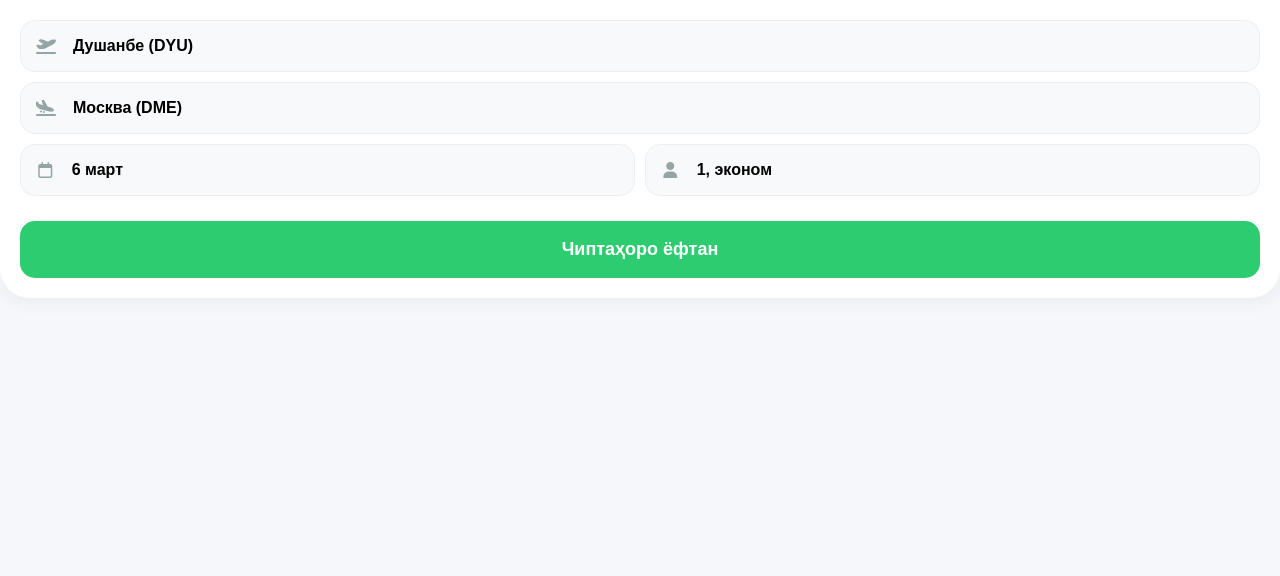
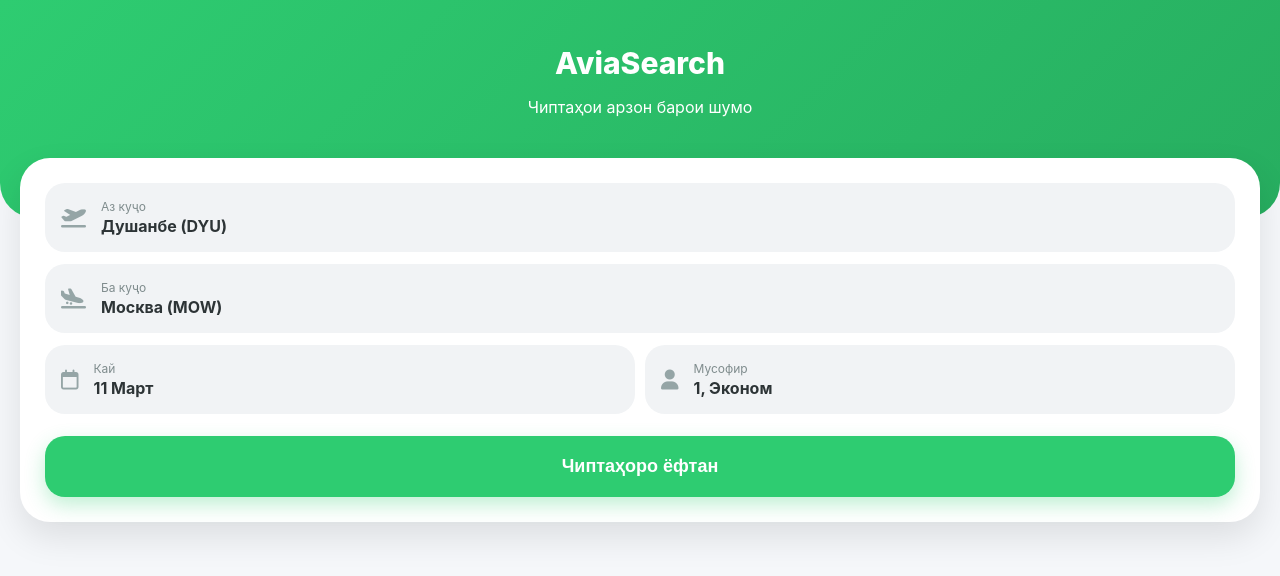
Before and after one commit to OSON-SAVDO/my-travel-app, a Flask app: page / in a window 1280 px wide. Shown: the top 576 px of the page. Run offline with Flask 3, Linux system fonts and the light colour scheme.

Commit message:
Update index.html

```diff
--- a/templates/index.html
+++ b/templates/index.html
@@ -7,94 +7,149 @@
     <link href="https://cdnjs.cloudflare.com/ajax/libs/font-awesome/6.0.0/css/all.min.css" rel="stylesheet">
     <style>
         :root { --main: #2ecc71; --bg: #f5f7fa; --text: #2d3436; }
-        body { font-family: -apple-system, BlinkMacSystemFont, sans-serif; background: var(--bg); margin: 0; color: var(--text); }
+        body { font-family: -apple-system, sans-serif; background: var(--bg); margin: 0; padding-bottom: 20px; color: var(--text); }
 
-        /* Сарлавҳа ва Ҷустуҷӯ (сонияи 0:01) */
-        .header-search { background: white; padding: 20px; border-radius: 0 0 30px 30px; box-shadow: 0 4px 20px rgba(0,0,0,0.05); }
-        .input-box { background: #f8f9fa; padding: 15px; border-radius: 15px; margin-bottom: 10px; display: flex; align-items: center; border: 1px solid #eee; }
-        .input-box i { color: #95a5a6; margin-right: 15px; width: 20px; text-align: center; }
-        .input-box input { border: none; background: transparent; width: 100%; font-size: 16px; font-weight: 600; outline: none; }
+        .header { background: linear-gradient(135deg, #2ecc71, #27ae60); padding: 45px 20px 85px 20px; border-radius: 0 0 35px 35px; color: white; text-align: center; }
+        .header h1 { margin: 0; font-size: 30px; font-weight: 800; }
 
-        .row { display: flex; gap: 10px; margin-bottom: 15px; }
-        .btn-find { background: var(--main); color: white; border: none; width: 100%; padding: 18px; border-radius: 15px; font-size: 18px; font-weight: 800; cursor: pointer; }
+        .search-card { background: white; margin: -60px 20px 20px 20px; padding: 25px; border-radius: 30px; box-shadow: 0 15px 35px rgba(0,0,0,0.1); }
+        .row-input { background: #f1f3f5; padding: 16px; border-radius: 20px; margin-bottom: 12px; display: flex; align-items: center; cursor: pointer; transition: 0.2s; }
+        .row-input:active { background: #e9ecef; }
+        .row-input i { color: #95a5a6; margin-right: 15px; font-size: 20px; }
+        .row-input div { display: flex; flex-direction: column; }
+        .label { font-size: 12px; color: #7f8c8d; margin-bottom: 2px; }
+        .value { font-size: 16px; font-weight: 700; }
 
-        /* Натиҷаҳои ҷустуҷӯ (сонияи 0:13) */
-        .results-header { background: var(--main); color: white; padding: 20px; margin: 15px; border-radius: 20px; display: flex; justify-content: space-between; align-items: center; }
+        .btn-main { background: var(--main); color: white; border: none; width: 100%; padding: 20px; border-radius: 20px; font-size: 18px; font-weight: 800; cursor: pointer; box-shadow: 0 8px 20px rgba(46, 204, 113, 0.3); margin-top: 10px; }
 
-        /* Карти чипта (сонияи 0:19) */
-        .ticket { background: white; margin: 15px; padding: 20px; border-radius: 25px; box-shadow: 0 10px 25px rgba(0,0,0,0.03); }
-        .t-price { font-size: 22px; font-weight: 900; margin-bottom: 15px; display: block; }
-        .t-main { display: flex; justify-content: space-between; align-items: center; }
-        .t-time { font-size: 20px; font-weight: 800; }
-        .t-city { font-size: 13px; color: #95a5a6; font-weight: 600; margin-top: 3px; }
-        .t-route { flex-grow: 1; text-align: center; margin: 0 15px; position: relative; }
-        .t-duration { font-size: 11px; color: var(--main); font-weight: bold; margin-bottom: 5px; }
-        .t-line { border-top: 2px solid #eee; width: 100%; display: block; }
+        /* Модалҳо */
+        .full-modal { position: fixed; top: 0; left: 0; width: 100%; height: 100%; background: white; z-index: 2000; display: none; flex-direction: column; animation: slideIn 0.3s ease-out; }
+        @keyframes slideIn { from { transform: translateY(100%); } to { transform: translateY(0); } }
 
-        .t-footer { display: flex; justify-content: space-between; align-items: center; margin-top: 15px; padding-top: 15px; border-top: 1px solid #f9f9f9; }
-        .airline-logo { height: 25px; filter: grayscale(0.2); }
+        .modal-top { padding: 20px; display: flex; align-items: center; border-bottom: 1px solid #eee; }
+        .modal-top input { flex: 1; border: none; padding: 12px; font-size: 18px; outline: none; background: #f8f9fa; border-radius: 12px; }
 
-        /* Skeleton */
-        .skeleton { height: 160px; background: white; border-radius: 25px; margin: 15px; animation: pulse 1.5s infinite; }
-        @keyframes pulse { 50% { opacity: 0.6; } }
+        /* Тақвими касбӣ (мисли сонияи 0:09) */
+        .calendar-grid { display: grid; grid-template-columns: repeat(7, 1fr); padding: 15px; text-align: center; }
+        .day-header { font-size: 12px; color: #e74c3c; font-weight: bold; padding-bottom: 10px; }
+        .day-box { padding: 12px 5px; border-radius: 12px; position: relative; cursor: pointer; }
+        .day-box.today { background: #f1f3f5; }
+        .day-num { font-size: 16px; font-weight: 600; }
+        .day-price { font-size: 9px; color: var(--main); font-weight: bold; margin-top: 4px; }
+
+        /* Tickets & Skeleton */
+        .skeleton { height: 160px; background: #eee; border-radius: 25px; margin: 20px; animation: pulse 1.5s infinite; }
+        @keyframes pulse { 50% { opacity: 0.5; } }
+
+        .ticket { background: white; margin: 20px; padding: 25px; border-radius: 25px; box-shadow: 0 5px 20px rgba(0,0,0,0.04); }
+        .t-price { font-size: 24px; font-weight: 900; color: #333; }
+        .t-route { display: flex; justify-content: space-between; margin: 20px 0; align-items: center; }
+        .t-line { flex-grow: 1; height: 1px; border-top: 2px dashed #ddd; margin: 0 20px; position: relative; }
+        .t-line::after { content: '✈️'; position: absolute; top: -12px; left: 45%; font-size: 12px; background: white; padding: 0 5px; }
     </style>
 </head>
 <body>
 
-<div id="search-section">
-    <div class="header-search">
-        <div class="input-box"><i class="fas fa-plane-departure"></i><input type="text" id="origin" value="Душанбе (DYU)"></div>
-        <div class="input-box"><i class="fas fa-plane-arrival"></i><input type="text" id="dest" value="Москва (DME)"></div>
-        <div class="row">
-            <div class="input-box" style="flex:1"><i class="far fa-calendar"></i><input type="text" id="date" value="6 март"></div>
-            <div class="input-box" style="flex:1"><i class="fas fa-user"></i><input type="text" value="1, эконом"></div>
+<div class="header">
+    <h1>AviaSearch</h1>
+    <p>Чиптаҳои арзон барои шумо</p>
 </div>
-        <button class="btn-find" onclick="searchFlights()">Чиптаҳоро ёфтан</button>
+
+<div class="search-card">
+    <div class="row-input" onclick="openCityModal('origin')">
+        <i class="fas fa-plane-departure"></i>
+        <div><span class="label">Аз куҷо</span><span class="value" id="v-origin">Душанбе (DYU)</span></div>
+    </div>
+    <div class="row-input" onclick="openCityModal('dest')">
+        <i class="fas fa-plane-arrival"></i>
+        <div><span class="label">Ба куҷо</span><span class="value" id="v-dest">Москва (MOW)</span></div>
+    </div>
+    <div style="display: flex; gap: 10px;">
+        <div class="row-input" style="flex: 1;" onclick="openCalendar()">
+            <i class="far fa-calendar"></i>
+            <div><span class="label">Кай</span><span class="value" id="v-date">11 Март</span></div>
+        </div>
+        <div class="row-input" style="flex: 1;">
+            <i class="fas fa-user"></i>
+            <div><span class="label">Мусофир</span><span class="value">1, Эконом</span></div>
         </div>
     </div>
+    <button class="btn-main" onclick="startSearch()">Чиптаҳоро ёфтан</button>
+</div>
 
-<div id="results-area"></div>
+<div id="results"></div>
+
+<div id="m-city" class="full-modal">
+    <div class="modal-top"><span onclick="closeModals()" style="font-size:25px; padding-right:15px;">&times;</span><input type="text" placeholder="Шаҳр ё фурудгоҳ"></div>
+    <div style="padding: 20px;" id="city-list"></div>
+</div>
+
+<div id="m-cal" class="full-modal">
+    <div class="modal-top"><span onclick="closeModals()" style="font-size:25px; padding-right:15px;">&times;</span><h3 style="margin:0">Интихоби сана</h3></div>
+    <div class="calendar-grid" id="cal-grid"></div>
+</div>
 
 <script>
-async function searchFlights() {
-    const area = document.getElementById('results-area');
-    area.innerHTML = `
-        <div class="results-header">
-            <div><b>Душанбе — Moscow</b><br><small>6 мар., мусофирон: 1</small></div>
-            <i class="fas fa-edit"></i>
-        </div>
-        <div class="skeleton"></div><div class="skeleton"></div>`;
+    let searchData = { origin: 'DYU', dest: 'MOW', date: '2026-03-11' };
 
-    const res = await fetch('/api/search?origin=DYU&destination=DME&date=2026-03-06');
-    const data = await res.json();
+    function openCityModal(type) {
+        const list = document.getElementById('city-list');
+        list.innerHTML = `
+            <div style="padding:15px 0; border-bottom:1px solid #eee;" onclick="setCity('${type}','Душанбе','DYU')"><b>Душанбе</b> <small>DYU</small></div>
+            <div style="padding:15px 0; border-bottom:1px solid #eee;" onclick="setCity('${type}','Москва','MOW')"><b>Москва</b> <small>MOW</small></div>
+            <div style="padding:15px 0; border-bottom:1px solid #eee;" onclick="setCity('${type}','Хуҷанд','LBD')"><b>Хуҷанд</b> <small>LBD</small></div>
+        `;
+        document.getElementById('m-city').style.display = 'flex';
+    }
 
-    area.innerHTML = `
-        <div class="results-header">
-            <div><b>Душанбе — Moscow</b><br><small>6 мар., мусофирон: 1</small></div>
-            <i class="fas fa-edit"></i>
+    function setCity(type, name, code) {
+        document.getElementById(`v-${type}`).innerText = `${name} (${code})`;
+        searchData[type] = code;
+        closeModals();
+    }
+
+    function openCalendar() {
+        const grid = document.getElementById('cal-grid');
+        grid.innerHTML = '<div class="day-header">Дш</div><div class="day-header">Сш</div><div class="day-header">Чш</div><div class="day-header">Пш</div><div class="day-header">Ҷм</div><div class="day-header" style="color:#2ecc71">Шб</div><div class="day-header" style="color:#2ecc71">Як</div>';
+        for(let i=1; i<=31; i++) {
+            grid.innerHTML += `<div class="day-box ${i==11?'today':''}" onclick="setDate(${i})">
+                <div class="day-num">${i}</div>
+                <div class="day-price">${Math.floor(Math.random()*2000)+500}</div>
             </div>`;
+        }
+        document.getElementById('m-cal').style.display = 'flex';
+    }
 
+    function setDate(d) {
+        document.getElementById('v-date').innerText = `${d} Март`;
+        closeModals();
+    }
+
+    function closeModals() {
+        document.querySelectorAll('.full-modal').forEach(m => m.style.display = 'none');
+    }
+
+    async function startSearch() {
+        const resDiv = document.getElementById('results');
+        resDiv.innerHTML = '<div class="skeleton"></div><div class="skeleton"></div>';
+
+        const response = await fetch(`/api/search?origin=${searchData.origin}&destination=${searchData.dest}`);
+        const data = await response.json();
+
+        resDiv.innerHTML = '';
         if(data.success && data.data.length > 0) {
             data.data.forEach(f => {
-            // Интихоби логотип вобаста ба ширкат (мисли сонияи 0:19)
-            let logo = 'https://iticket.tj/img/airlines/U6.png'; // Ural Airlines default
-            if(f.airline === 'SZ') logo = 'https://iticket.tj/img/airlines/SZ.png'; // Somon Air
-
-            area.innerHTML += `
+                resDiv.innerHTML += `
                     <div class="ticket">
-                    <span class="t-price">${f.price} c.</span>
-                    <div class="t-main">
-                        <div><div class="t-time">04:50</div><div class="t-city">${f.origin}</div></div>
+                        <div class="t-price">${f.price} TJS</div>
                         <div class="t-route">
-                            <div class="t-duration">4с 40д</div>
-                            <span class="t-line"></span>
-                            <div style="font-size:11px; color:#2ecc71; margin-top:5px;">Парвози мустақим</div>
+                            <div><div style="font-size:20px; font-weight:bold;">08:30</div><small>${f.origin}</small></div>
+                            <div class="t-line"></div>
+                            <div style="text-align:right;"><div style="font-size:20px; font-weight:bold;">12:00</div><small>${f.destination}</small></div>
                         </div>
-                        <div style="text-align:right"><div class="t-time">07:30</div><div class="t-city">${f.destination}</div></div>
-                    </div>
-                    <div class="t-footer">
-                        <img src="${logo}" class="airline-logo" alt="${f.airline}">
-                        <a href="#" style="background:#ff9f43; color:white; padding:10px 20px; border-radius:12px; text-decoration:none; font-weight:bold; font-size:14px;">Харидан</a>
+                        <div style="display:flex; justify-content:space-between; align-items:center;">
+                            <span style="font-weight:700; color:#7f8c8d;">${f.airline}</span>
+                            <a href="#" style="background:#ff9f43; color:white; padding:10px 20px; border-radius:12px; text-decoration:none; font-weight:bold;">Харидан</a>
                         </div>
                     </div>`;
             });
```
Lines whose indentation alone changed are shown as unchanged.
